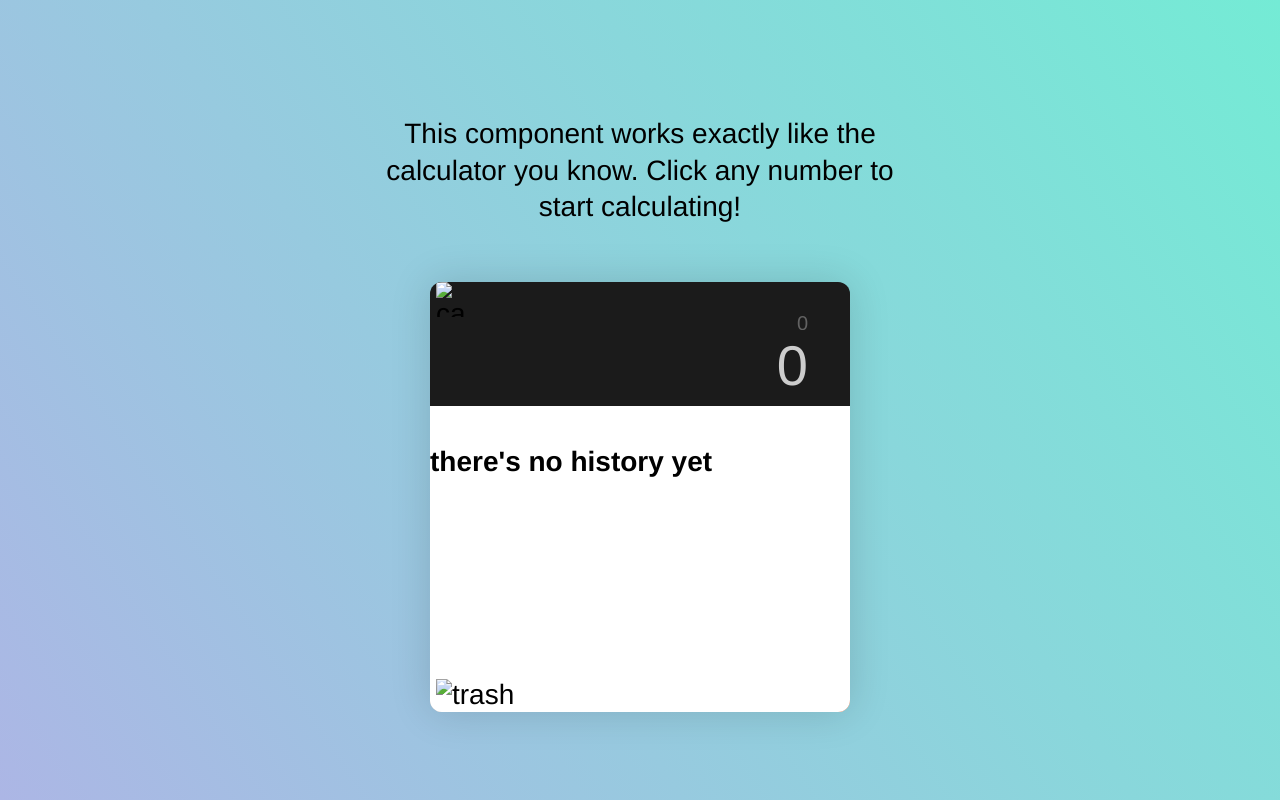
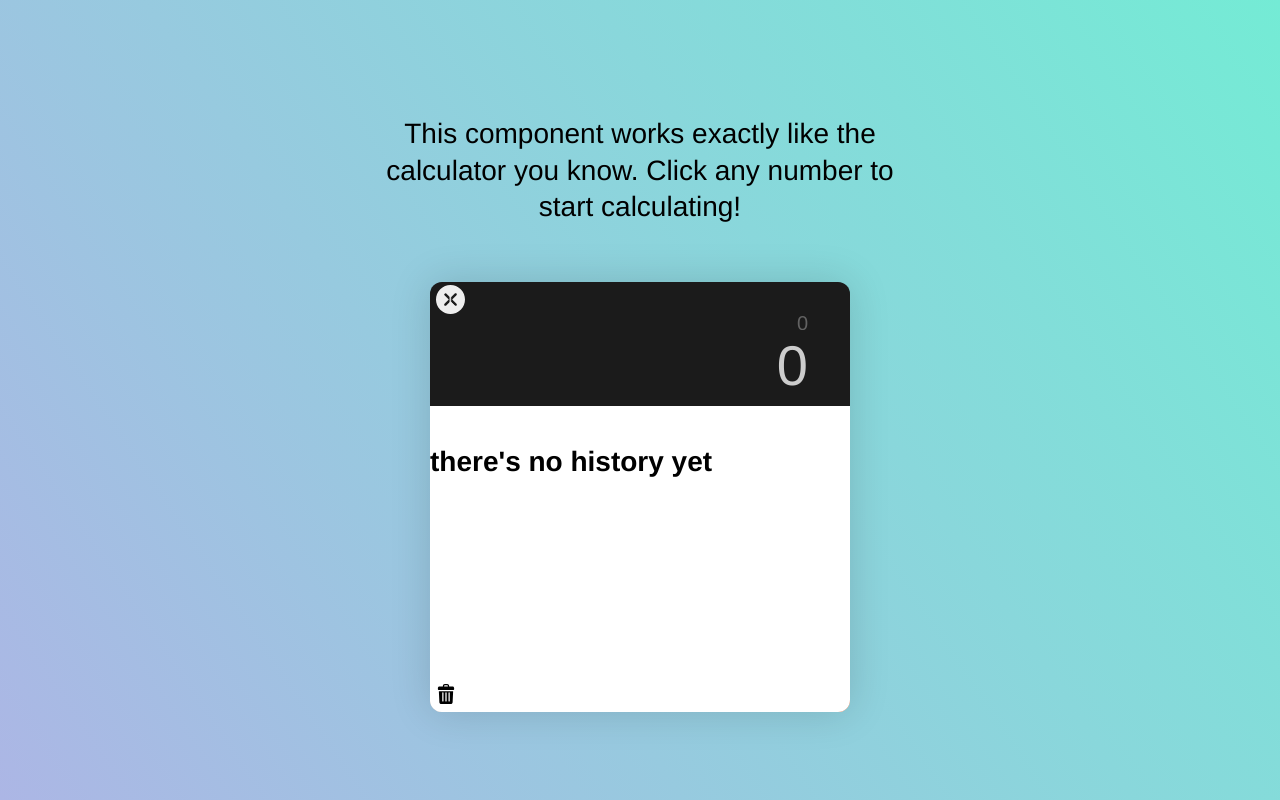
Before and after one commit to mahmoudfathy557/Calculator-Pure-JS-HTML-CSS, a plain HTML site: page index.html in a window 1280 px wide. Both pictures are taken after a click on the element 448 px from the left and 299 px from the top of the page. Drawn offline with Linux system fonts and the light colour scheme.

```diff
--- a/index.html
+++ b/index.html
@@ -18,7 +18,7 @@
         <div class="display-2">0</div>
         <div class="temp-result"></div>
         <div class="open-history">
-         <img src="../history.svg" alt="">
+         <img src="./history.svg" alt="">
          </div>
       </div>
 
@@ -46,14 +46,14 @@
 
       <div class="history-modal-container" id="history-modal-container">
        <button class="cancel-history">
-         <img src="../cancel (2).svg" alt="cancel">
+         <img src="./cancel (2).svg" alt="cancel">
         </button>
        <div class="modal">
         <div class="history-list">
 
         </div>
         <button class="delete-history">
-         <img src="../trash.svg" alt="trash">
+         <img src="./trash.svg" alt="trash">
         </button>
        </div>
       </div>
```
Also changed, not shown: cancel (2).svg (added), history.svg (added), trash.svg (added).
